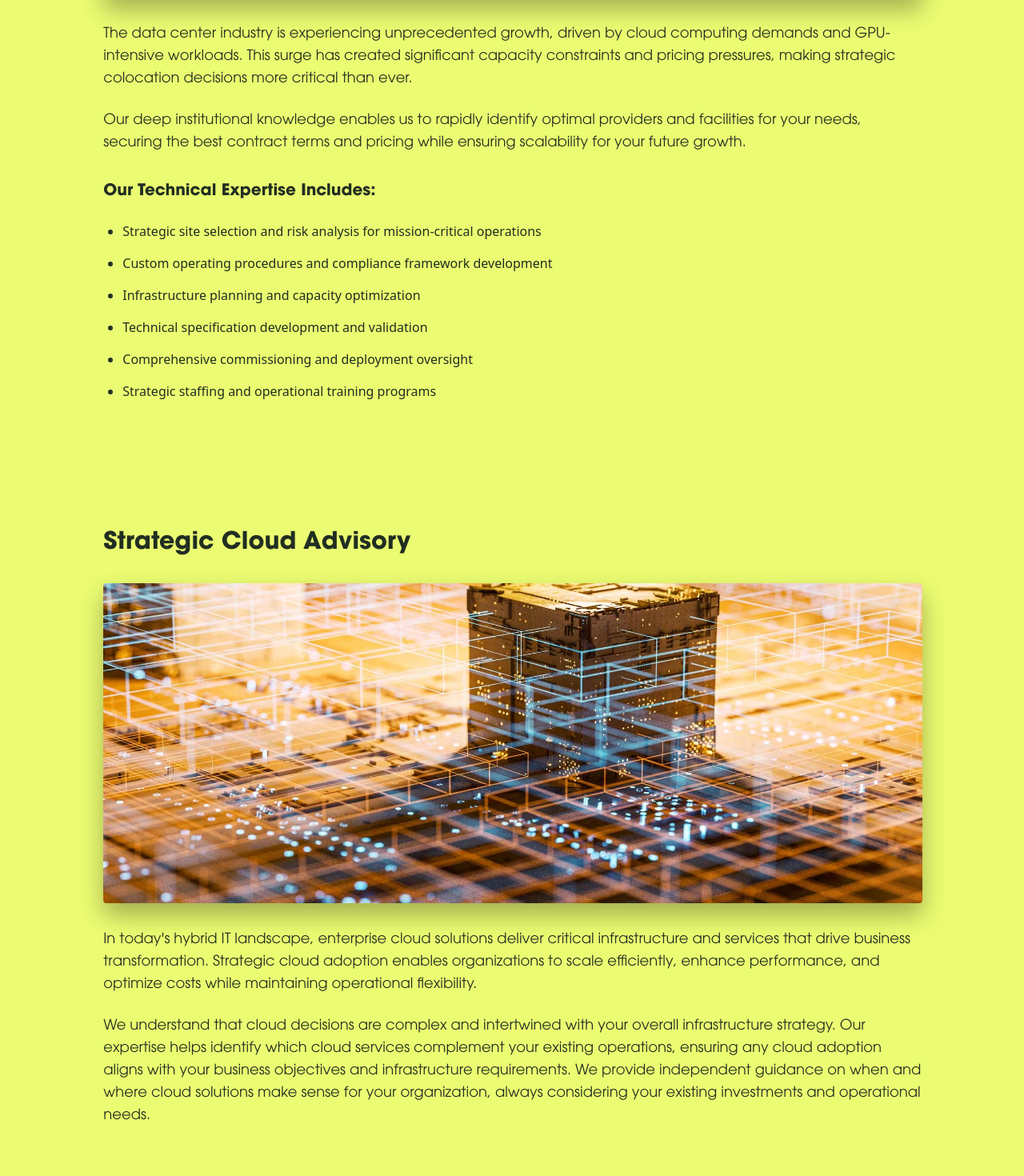
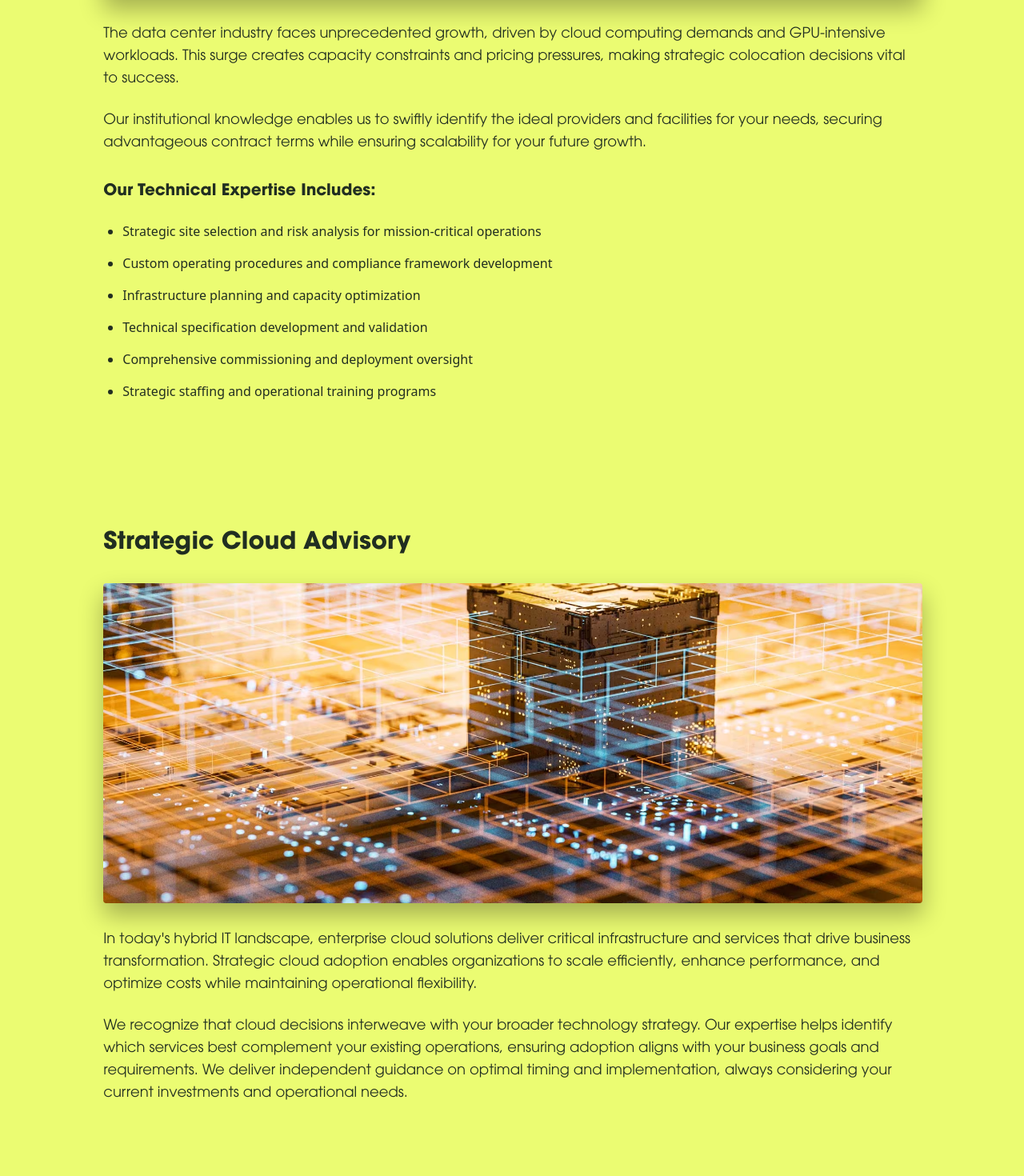
Before and after one commit to supermactacos/mv2, a Next.js app: page /solutions in a window 1280 px wide. Shown: the part 1300-2770 px from the top of the page at 80% size. Built offline with nearby package versions, Linux system fonts and the light colour scheme.

Commit message:
Update page.tsx

```diff
--- a/app/solutions/page.tsx
+++ b/app/solutions/page.tsx
@@ -36,10 +36,10 @@ export default function Solutions() {
                 />
                 <div className="space-y-6">
                   <p className="text-base md:text-lg font-avantgarde-bk text-[#212e21]">
-                  The data center industry is experiencing unprecedented growth, driven by cloud computing demands and GPU-intensive workloads. This surge has created significant capacity constraints and pricing pressures, making strategic colocation decisions more critical than ever.
+                  The data center industry faces unprecedented growth, driven by cloud computing demands and GPU-intensive workloads. This surge creates capacity constraints and pricing pressures, making strategic colocation decisions vital to success.
                   </p>
                   <p className="text-base md:text-lg font-avantgarde-bk text-[#212e21]">
-                  Our deep institutional knowledge enables us to rapidly identify optimal providers and facilities for your needs, securing the best contract terms and pricing while ensuring scalability for your future growth.
+                  Our institutional knowledge enables us to swiftly identify the ideal providers and facilities for your needs, securing advantageous contract terms while ensuring scalability for your future growth.
                   </p>
                 </div>
 
@@ -74,7 +74,7 @@ export default function Solutions() {
                   In today's hybrid IT landscape, enterprise cloud solutions deliver critical infrastructure and services that drive business transformation. Strategic cloud adoption enables organizations to scale efficiently, enhance performance, and optimize costs while maintaining operational flexibility.
                   </p>
                   <p className="text-base md:text-lg font-avantgarde-bk text-[#212e21]">
-                  We understand that cloud decisions are complex and intertwined with your overall infrastructure strategy. Our expertise helps identify which cloud services complement your existing operations, ensuring any cloud adoption aligns with your business objectives and infrastructure requirements. We provide independent guidance on when and where cloud solutions make sense for your organization, always considering your existing investments and operational needs.
+                  We recognize that cloud decisions interweave with your broader technology strategy. Our expertise helps identify which services best complement your existing operations, ensuring adoption aligns with your business goals and requirements. We deliver independent guidance on optimal timing and implementation, always considering your current investments and operational needs.
                   </p>
                 </div>
               </div>
```
